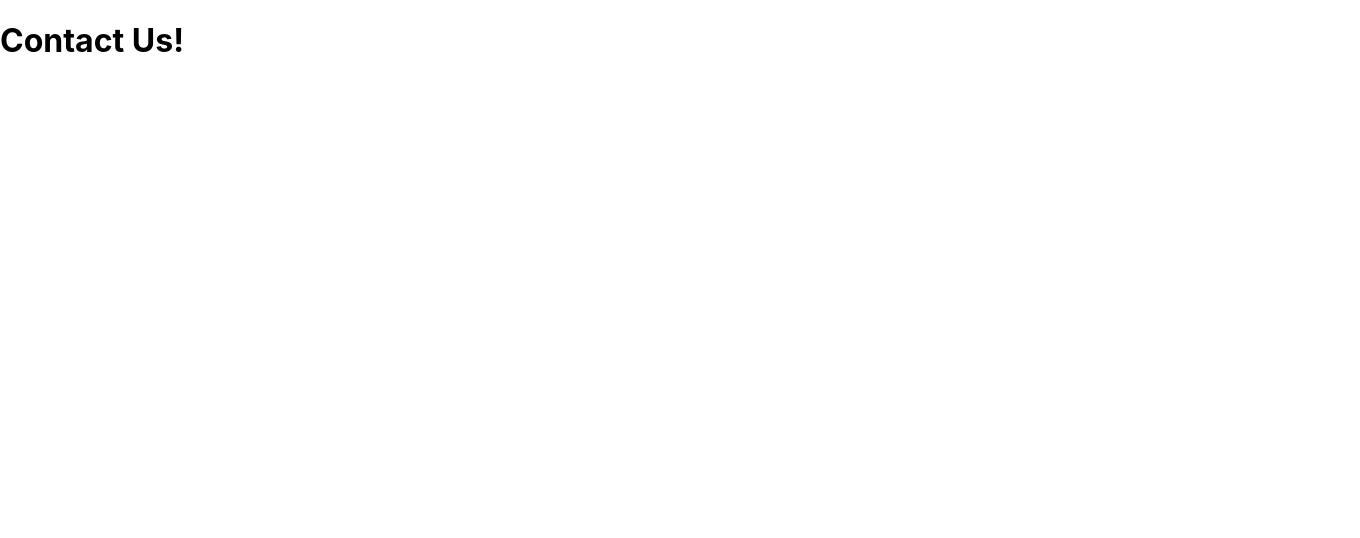
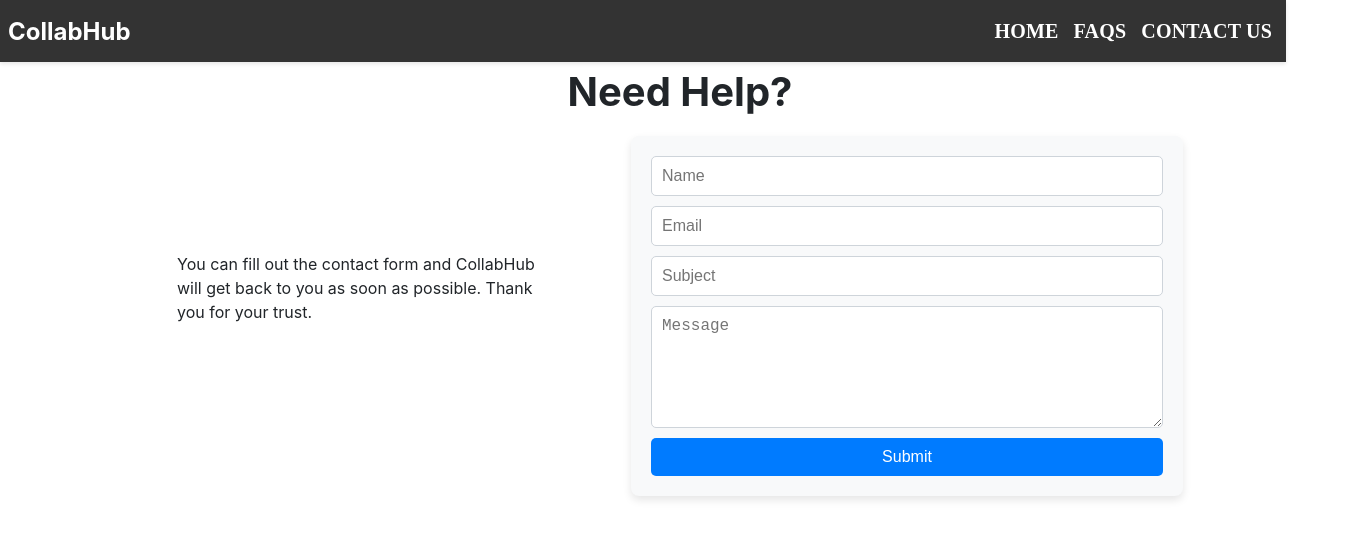
Before and after one commit to kenil121200/CollabHub, a React (Create React App) app in the folder collab-hub/: page /contact-us in a window 1280 px wide. Shown: the top 538 px of the page, 1360 px wide, since content can reach past the window. Built offline with nearby package versions, Linux system fonts and the light colour scheme.

Commit message:
Contact us page

```diff
--- a/collab-hub/package.json
+++ b/collab-hub/package.json
@@ -14,6 +14,7 @@
     "react-dom": "^18.3.1",
     "react-router-dom": "^6.23.1",
     "react-scripts": "5.0.1",
+    "react-toastify": "^10.0.5",
     "styled-components": "^6.1.11",
     "typescript": "^4.9.5",
     "typewriter-effect": "^2.21.0",
--- a/collab-hub/src/App.tsx
+++ b/collab-hub/src/App.tsx
@@ -6,9 +6,13 @@ import LandingPage from "./features/landing-page/LandingPageScreen";
 import ContactUs from "./features/ContactUs/ContactUs";
 import Faqs from "./features/Faqs/Faqs";
 import Home from "./features/Home/Home";
+import { ToastContainer } from 'react-toastify';
+import 'react-toastify/dist/ReactToastify.css';
 
 function App() {
   return (
+    <>
+      <ToastContainer />
       <Router>
         <Routes>
           <Route path="/" element={<LandingPage />} />
@@ -17,6 +21,7 @@ function App() {
           <Route path="/contact-us" element={<ContactUs />} />
         </Routes>
       </Router>
+    </>
   );
 }
 
--- a/collab-hub/src/features/ContactUs/ContactUs.tsx
+++ b/collab-hub/src/features/ContactUs/ContactUs.tsx
@@ -1,7 +1,33 @@
+import { toast } from 'react-toastify';
+import Navbar from '../../components/navbar/Navbar';
+import { Main, LeftTextSection, InfoContainer, Header, Text, Form, Input, TextArea, Button } from './ContactUsStyles';
 const ContactUs: React.FC = () => {
+
+  const handleSubmit = (e: { preventDefault: () => void; }) => {
+    e.preventDefault();
+    toast.success("Thank you for contacting us. We will get back to you as soon as possible.");
+  };
+
   return (
     <>
-      <h1>Contact Us!</h1>
+      <Navbar />
+      <Main>
+        <Header>Need Help?</Header>
+        <div style={{ display: 'flex', width: '100%', justifyContent: 'center' }}>
+          <LeftTextSection>
+            <Text>You can fill out the contact form and CollabHub will get back to you as soon as possible. Thank you for your trust.</Text>
+          </LeftTextSection>
+          <InfoContainer>
+            <Form onSubmit={handleSubmit}>
+              <Input placeholder="Name" />
+              <Input placeholder="Email" required />
+              <Input placeholder="Subject" required />
+              <TextArea placeholder="Message" required />
+              <Button type="submit">Submit</Button>
+            </Form>
+          </InfoContainer>
+        </div>
+      </Main>
     </>
   );
 };
--- /dev/null
+++ b/collab-hub/src/features/ContactUs/ContactUsStyles.tsx
@@ -0,0 +1,78 @@
+import styled from 'styled-components';
+
+export const Main = styled.div`
+  display: flex;
+  flex-direction: column;
+  align-items: center;
+  justify-content: center;
+  width: 100%;
+  padding: 40px;
+`;
+
+export const Header = styled.h1`
+  font-size: 2.5rem;
+  color: #212529;
+  margin-bottom: 20px;
+  text-align: center;
+  width: 100%;
+`;
+
+export const LeftTextSection = styled.div`
+  width: 30%;
+  padding-right: 70px;
+  margin-top: 100px;
+`;
+
+export const Text = styled.p`
+  font-size: 1rem;
+  line-height: 1.5;
+  color: #212529;
+  text-align: left;
+`;
+
+export const InfoContainer = styled.div`
+  width: 40%;
+  background-color: #f8f9fa;
+  border-radius: 8px;
+  box-shadow: 0 4px 8px rgba(0, 0, 0, 0.1);
+  padding: 20px;
+  display: flex;
+  justify-content: center;
+  align-items: center;
+`;
+
+export const Form = styled.form`
+  display: flex;
+  flex-direction: column;
+  width: 100%;
+`;
+
+export const Input = styled.input`
+  padding: 10px;
+  margin-bottom: 10px;
+  border: 1px solid #ced4da;
+  border-radius: 5px;
+  font-size: 1rem;
+`;
+
+export const TextArea = styled.textarea`
+  padding: 10px;
+  border: 1px solid #ced4da;
+  border-radius: 5px;
+  font-size: 1rem;
+  height: 100px;
+  margin-bottom: 10px;
+`;
+
+export const Button = styled.button`
+  background-color: #007bff;
+  color: white;
+  padding: 10px 15px;
+  border: none;
+  border-radius: 5px;
+  font-size: 1rem;
+  cursor: pointer;
+  &:hover {
+    background-color: #0056b3;
+  }
+`;
--- a/collab-hub/src/features/landing-page/LandingPageScreen.tsx
+++ b/collab-hub/src/features/landing-page/LandingPageScreen.tsx
@@ -17,7 +17,7 @@ import {
   Icons,
 } from "./LandingPageStyles";
 import Typewriter from "typewriter-effect";
-import { useEffect, useRef } from "react";
+import { useRef } from "react";
 import Navbar from "../../components/navbar/Navbar";
 
 const LandingPage: React.FC = () => {
--- a/collab-hub/src/features/landing-page/LandingPageStyles.tsx
+++ b/collab-hub/src/features/landing-page/LandingPageStyles.tsx
@@ -66,7 +66,6 @@ export const RightOverlay = styled(GradientOverlay)`
 
 export const LogosSlide = styled.div`
   display: inline-block;
-  // animation: ${slide} 15s infinite linear;
 `;
 
 export const LogoImage = styled.img`
```
Also changed, not shown: 1 other file (tests, documents, lock files or other folders). Lines whose indentation alone changed are shown as unchanged.
